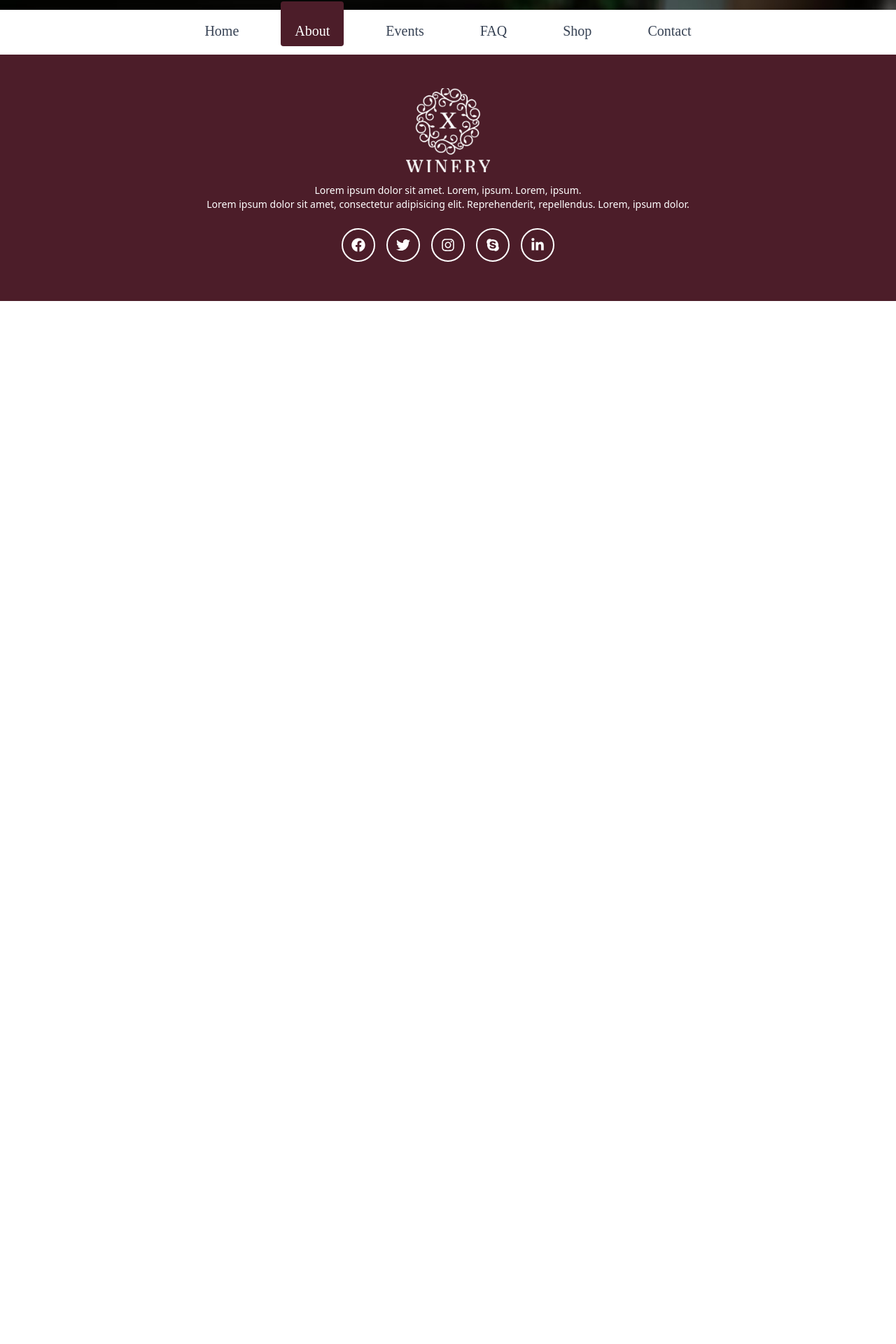
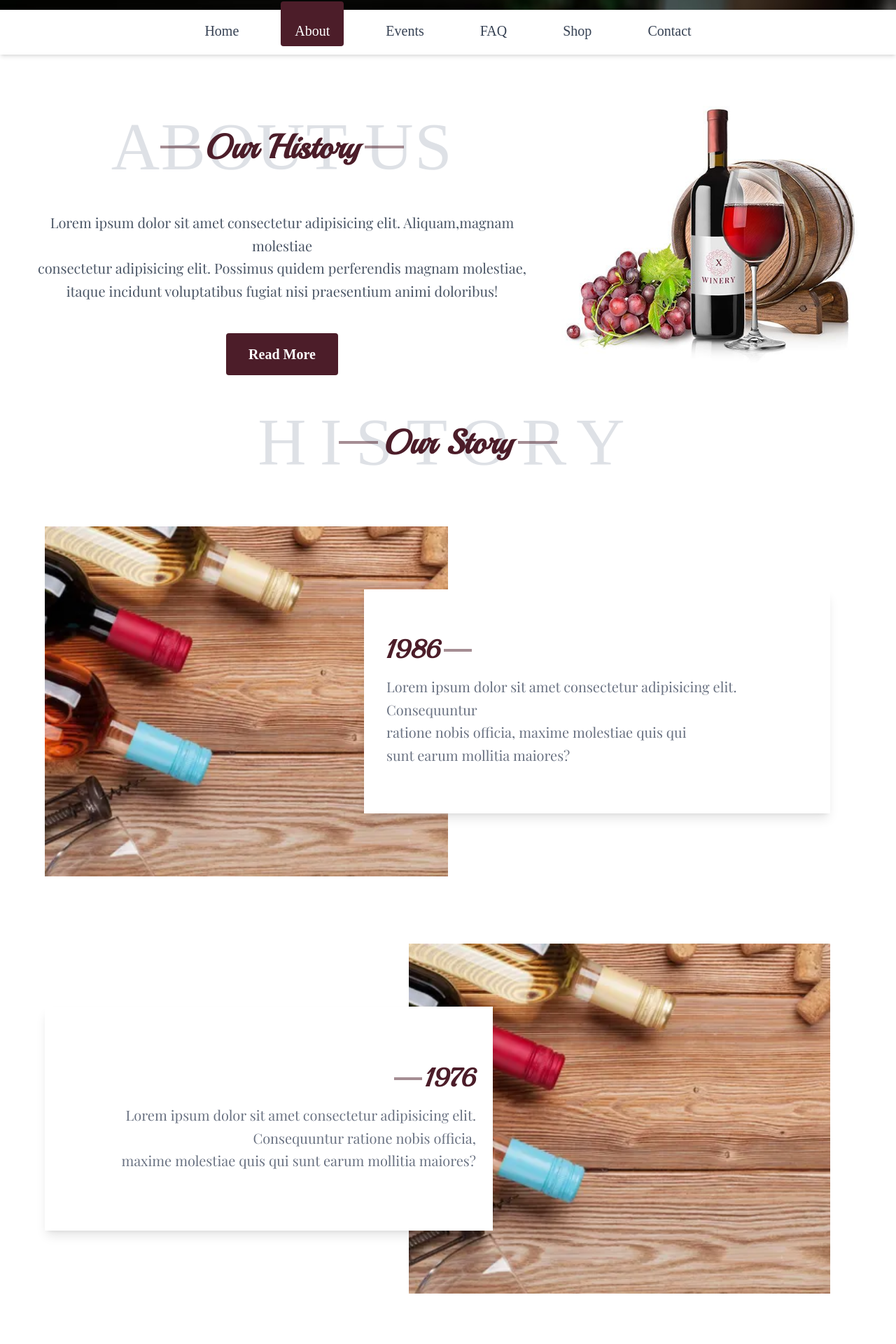
Before and after one commit to laksamba/winery, a React (Vite) app: page /about in a window 1280 px wide. Shown: the part 178-2098 px from the top of the page at 70% size. Before the commit the page ends 800 px from the top, so only its background shows below. Built offline with nearby package versions, Linux system fonts and the light colour scheme.

Commit message:
aboutUi component created and routed

```diff
--- a/src/App.jsx
+++ b/src/App.jsx
@@ -2,8 +2,8 @@ import { useState } from 'react'
 import { BrowserRouter, Route, Routes } from 'react-router-dom'
 import Layout from './layout/Layout'
 import Navbar from './components/Navbar'
-import OurStory from './Pages/OurStory'
 import Footer from './components/Footer'
+import About from './Pages/About'
 
 function App() {
 
@@ -13,7 +13,7 @@ function App() {
    <Navbar/>
    <Routes>
     <Route path='/' element={<Layout/>}/>
-    <Route path='/ourstory' element={<OurStory/>}/>
+    <Route path='/about' element={<About/>}/>
    </Routes>
    <Footer/>
 
--- /dev/null
+++ b/src/Pages/About.jsx
@@ -0,0 +1,14 @@
+import React from 'react'
+import OurStory from '../components/AboutUsUI/OurStory'
+import OurHistory from '../components/AboutUsUI/OurHistory'
+
+const About = () => {
+  return (
+    <div>
+        <OurHistory/>
+        <OurStory/>
+    </div>
+  )
+}
+
+export default About
--- a/src/Pages/OurHistory.jsx
+++ b/src/components/AboutUsUI/OurHistory.jsx
@@ -1,10 +1,10 @@
 import React from "react";
-import image from "../assets/Images/Grapes.jpg";
+import image from '../../assets/Images/Grapes.jpg';
 import { Link } from "react-router-dom";
 
 const OurHistory = () => {
   return (
-   <div className="flex flex-col lg:flex-row justify-center items-center min-h-screen px-4 py-12 lg:py-0 gap-8 lg:gap-0">
+   <div className="flex flex-col lg:flex-row justify-center items-center my-12  px-4 py-12 lg:py-0 gap-8 lg:gap-0">
   {/* Text Content */}
   <div className="w-full lg:w-[60%] text-center">
     {/* headings */}
--- a/src/Pages/OurStory.jsx
+++ b/src/components/AboutUsUI/OurStory.jsx
@@ -1,9 +1,9 @@
 import React from "react";
-import image from "../assets/Images/wineHistory.png";
+import image from "../../assets/Images/wineHistory.png";
 
 const OurStory = () => {
   return (
-    <div className=" ">
+    <div className="  ">
       <div className=" text-center my-9 ">
         <h2 className="md:text-[6rem] text-[3.5rem] font-[Playfair]  text-gray-300 tracking-[0.2em] mb-0 leading-none opacity-70">
           HISTORY
@@ -18,6 +18,36 @@ const OurStory = () => {
             <hr className="border-2 md:w-14 w-8 border-[#4c1d29]/50" />
           </div>
         </h3>
+      </div>
+
+
+       <div className="flex flex-col-reverse md:flex-row items-center relative text-left mt-12 md:mt-24">
+        {/* Image Section */}
+        <div className="w-full md:w-[45%] h-[300px] md:h-[500px] md:ml-16 order-2 md:order-1">
+          <img
+            src={image}
+            loading="lazy"
+            alt="image"
+            className="w-full h-full object-cover object-center"
+          />
+        </div>
+
+        {/* Content Section */}
+        <div className="flex flex-col justify-center bg-white w-[80%] md:w-[52%]  h-auto md:h-80 z-10 -mt-20 md:mt-0 md:-ml-30 p-6 md:p-8 shadow-lg order-1 md:order-2">
+          <div className="flex items-center justify-start mb-4 gap-1">
+            <h1 className="text-3xl md:text-4xl text-[#4c1d29] font-bold font-[playball]">
+              1986
+            </h1>
+            <hr className="border-2 w-10 border-[#4c1d29]/50" />
+          </div>
+          <p className="text-gray-500 text-base md:text-xl font-paragraph leading-relaxed">
+            Lorem ipsum dolor sit amet consectetur adipisicing elit.
+            Consequuntur <br className="hidden md:block" />
+            ratione nobis officia, maxime molestiae quis qui{" "}
+            <br className="hidden md:block" />
+            sunt earum mollitia maiores?
+          </p>
+        </div>
       </div>
 
       {/*-------------------------- containers  1st-----------------------*/}
@@ -44,7 +74,7 @@ const OurStory = () => {
         </div>
 
         {/* Image Section */}
-        <div className="w-full md:w-[45%] h-64 md:h-[500px] bg-amber-800 order-1 md:order-2">
+        <div className="w-full md:w-[47%] h-64 md:h-[500px] bg-amber-800 order-1 md:order-2">
           <img
             src={image}
             loading="lazy"
@@ -68,7 +98,7 @@ const OurStory = () => {
         </div>
 
         {/* Content Section */}
-        <div className="flex flex-col justify-center bg-white w-[80%] md:w-[50%]  h-auto md:h-80 z-10 -mt-20 md:mt-0 md:-ml-30 p-6 md:p-8 shadow-lg order-1 md:order-2">
+        <div className="flex flex-col justify-center bg-white w-[80%] md:w-[52%]  h-auto md:h-80 z-10 -mt-20 md:mt-0 md:-ml-30 p-6 md:p-8 shadow-lg order-1 md:order-2">
           <div className="flex items-center justify-start mb-4 gap-1">
             <h1 className="text-3xl md:text-4xl text-[#4c1d29] font-bold font-[playball]">
               1986
@@ -109,7 +139,7 @@ const OurStory = () => {
         </div>
 
         {/* Image Section */}
-        <div className="w-full md:w-[45%] h-64 md:h-[500px] bg-amber-800 order-1 md:order-2">
+        <div className="w-full md:w-[47%] h-64 md:h-[500px] bg-amber-800 order-1 md:order-2">
           <img
             src={image}
             loading="lazy"
--- a/src/layout/Layout.jsx
+++ b/src/layout/Layout.jsx
@@ -1,9 +1,7 @@
 import React from "react";
 import { Home } from "../Pages/Home";
-import OurStory from "../Pages/OurStory";
 import WineShop from "../Pages/Wineshop";
 import HeroRotatingText from "../components/HeroRotatingText";
-import OurHistory from "../Pages/OurHistory";
 import WineClub from "../Pages/WineClub";
 import OurWine from "../Pages/OurWine";
 
@@ -12,8 +10,6 @@ const Layout = () => {
     <div >
       <HeroRotatingText />
       <WineShop />
-      <OurStory />
-      <OurHistory />
       <WineClub/>
       <OurWine/>
     </div>
```
Also changed, not shown: src/Pages/FaqPage.jsx (added).
